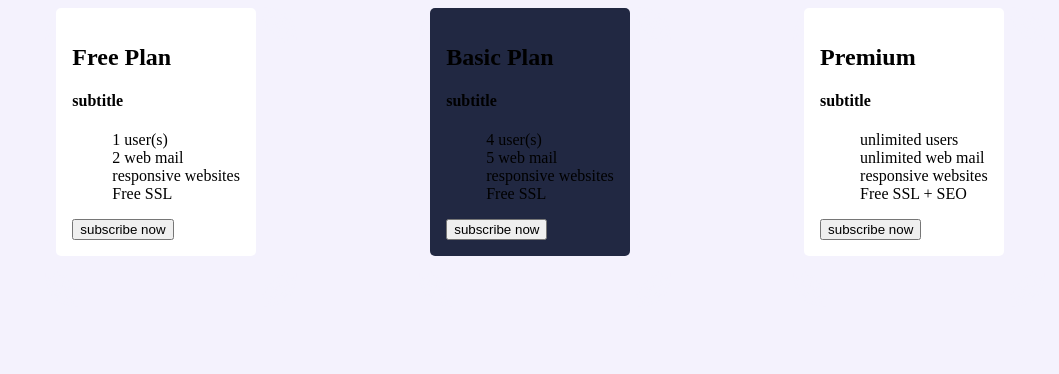
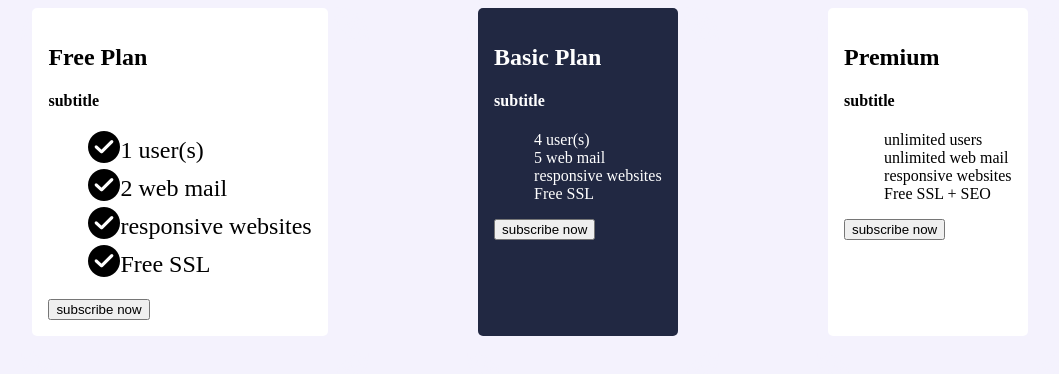
Before and after one commit to mozeago/ByteBuildersLearning, a plain HTML site: page index.html in a window 1280 px wide. Shown: the whole page, without its empty margins (110-1169 px from the left). Drawn offline with Linux system fonts and the light colour scheme.

Commit message:
preeeding iceons

```diff
--- a/index.html
+++ b/index.html
@@ -18,7 +18,7 @@
 				</ul>
 				<button>subscribe now</button>
 			</div>
-			<div class="card-pro">
+			<div class="card-pro text-white">
 				<h2>Basic Plan</h2>
 				<h4>subtitle</h4>
 				<ul>
--- a/public/css/index.css
+++ b/public/css/index.css
@@ -1,5 +1,9 @@
 .background-biege {
     background-color: #F4F2FD;
+}
+
+.text-white {
+    color: white;
 }
 
 .container {
@@ -22,6 +26,13 @@
 
 .card-basic li {
     list-style-type: none;
+    display: flex;
+    align-items: center;
+    font-size: x-large;
+}
+
+.card-basic li::before {
+    content: url('../icons/checked.png');
 }
 
 .card-pro {
```
Also changed, not shown: public/icons/checked.png (added).
